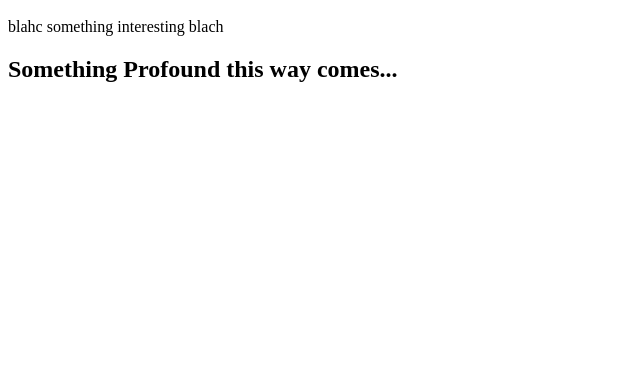
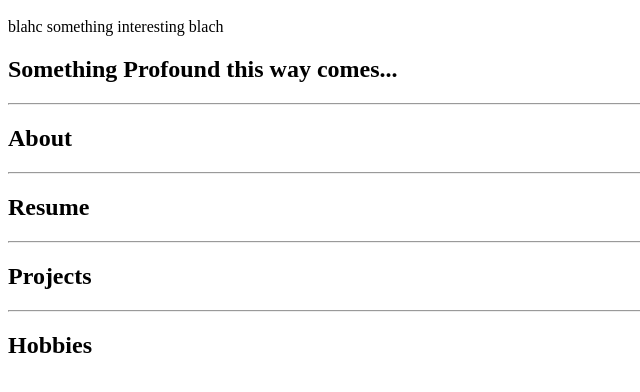
Before and after one commit to cbenist/cbenist.github.io, a plain HTML site: page index.html in a window 1280 px wide. Shown: the part 48-440 px from the top of the page, without its empty margins (0-640 px from the left). Drawn offline with Linux system fonts and the light colour scheme.

Commit message:
added index.html

```diff
--- a/index.html
+++ b/index.html
@@ -1,3 +1,15 @@
 <h1>Welcome to YOURNAME Homepage</h1>
 <p>blahc something interesting blach</p>
 <h2>Something Profound this way comes...</h2>
+<hr/>
+<h2>About</h2>
+<p></p>
+<hr/>
+<h2>Resume</h2>
+<p></p>
+<hr/>
+<h2>Projects</h2>
+<p></p>
+<hr/>
+<h2>Hobbies</h2>
+<p></p>
```
